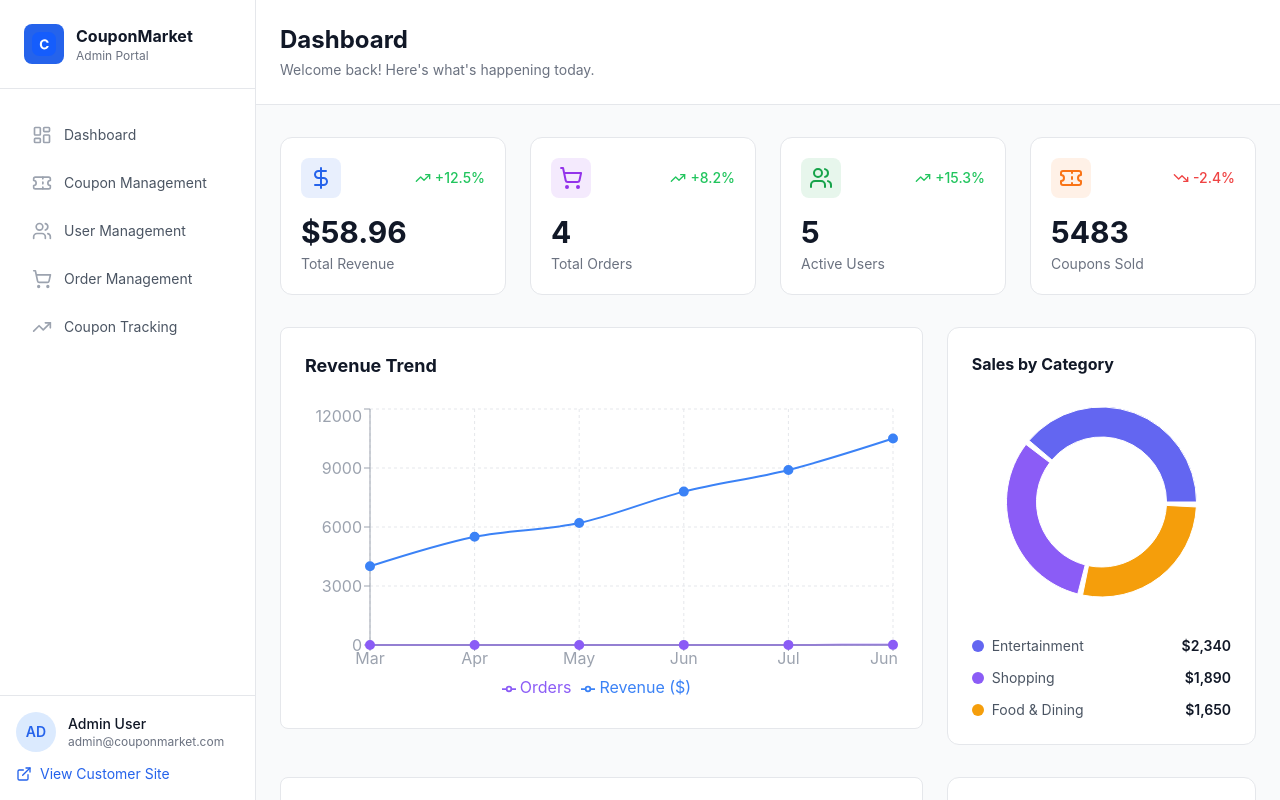
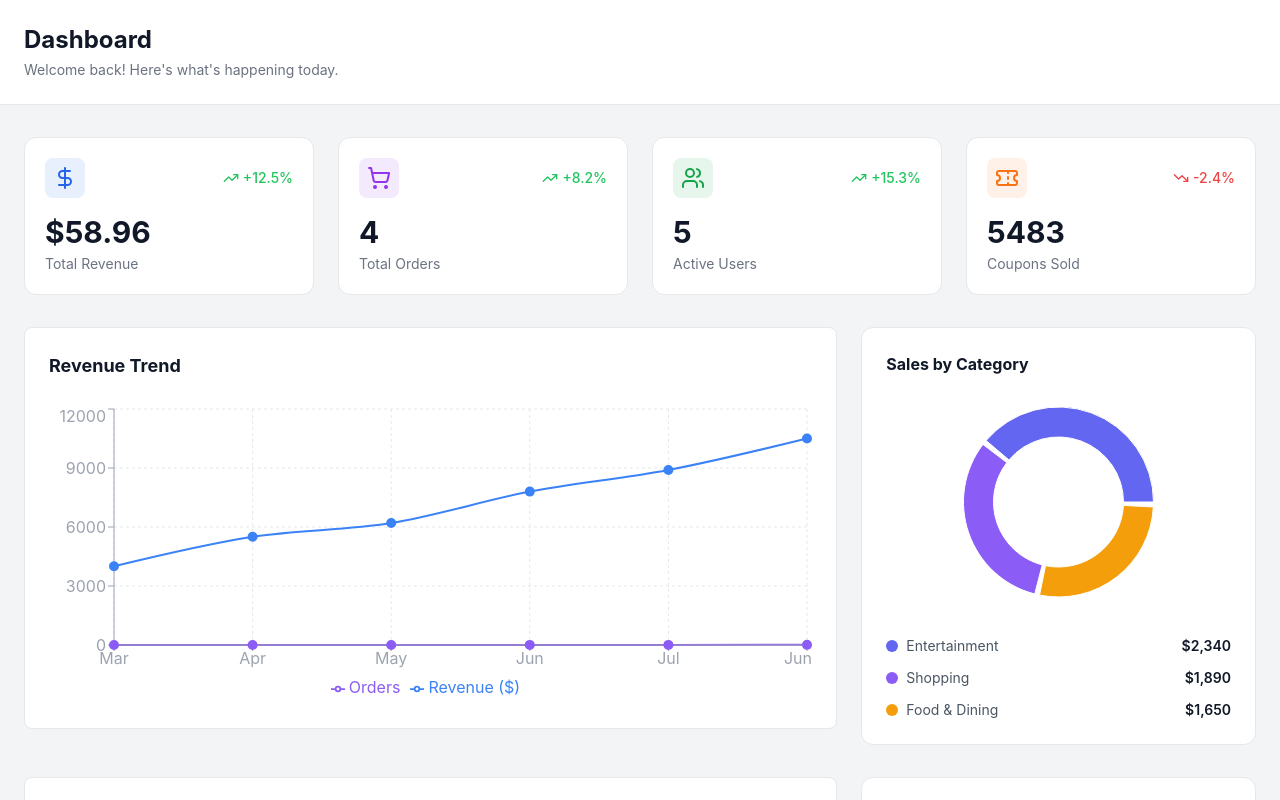
Before and after one commit to Chatboat621/coupon, a React (Vite) app: page /dashboard in a window 1280 px wide. Shown: the top 800 px of the page. Built offline with nearby package versions, Linux system fonts and the light colour scheme.

Commit message:
dashboard ui changes

```diff
--- a/src/pages/Index.tsx
+++ b/src/pages/Index.tsx
@@ -1,4 +1,3 @@
-import { Sidebar } from "../components/Sidebar";
 import { StatCard } from "../components/StatCard";
 import { RevenueChart } from "../components/chart/RevenueChart";
 import { SalesByCategory } from "../components/chart/SalesByCategory";
@@ -13,8 +12,7 @@ import {
 
 export default function Index() {
   return (
-    <div className="flex min-h-screen bg-gray-50">
-      <Sidebar />
+    <>
 
       <main className="flex-1">
         {/* Header */}
@@ -83,6 +81,6 @@ export default function Index() {
           </section>
         </div>
       </main>
-    </div>
+    </>
   );
 }
```
